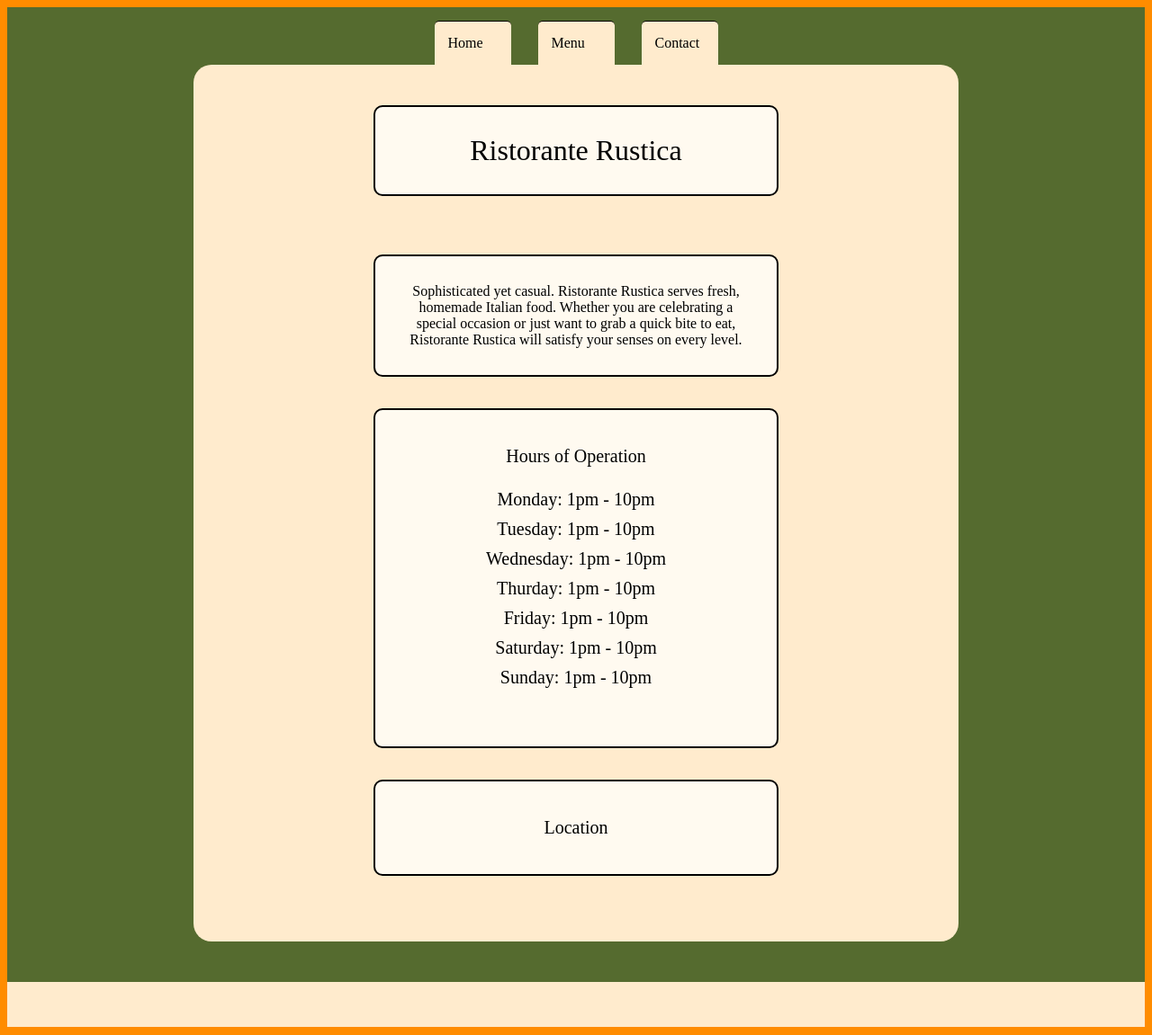
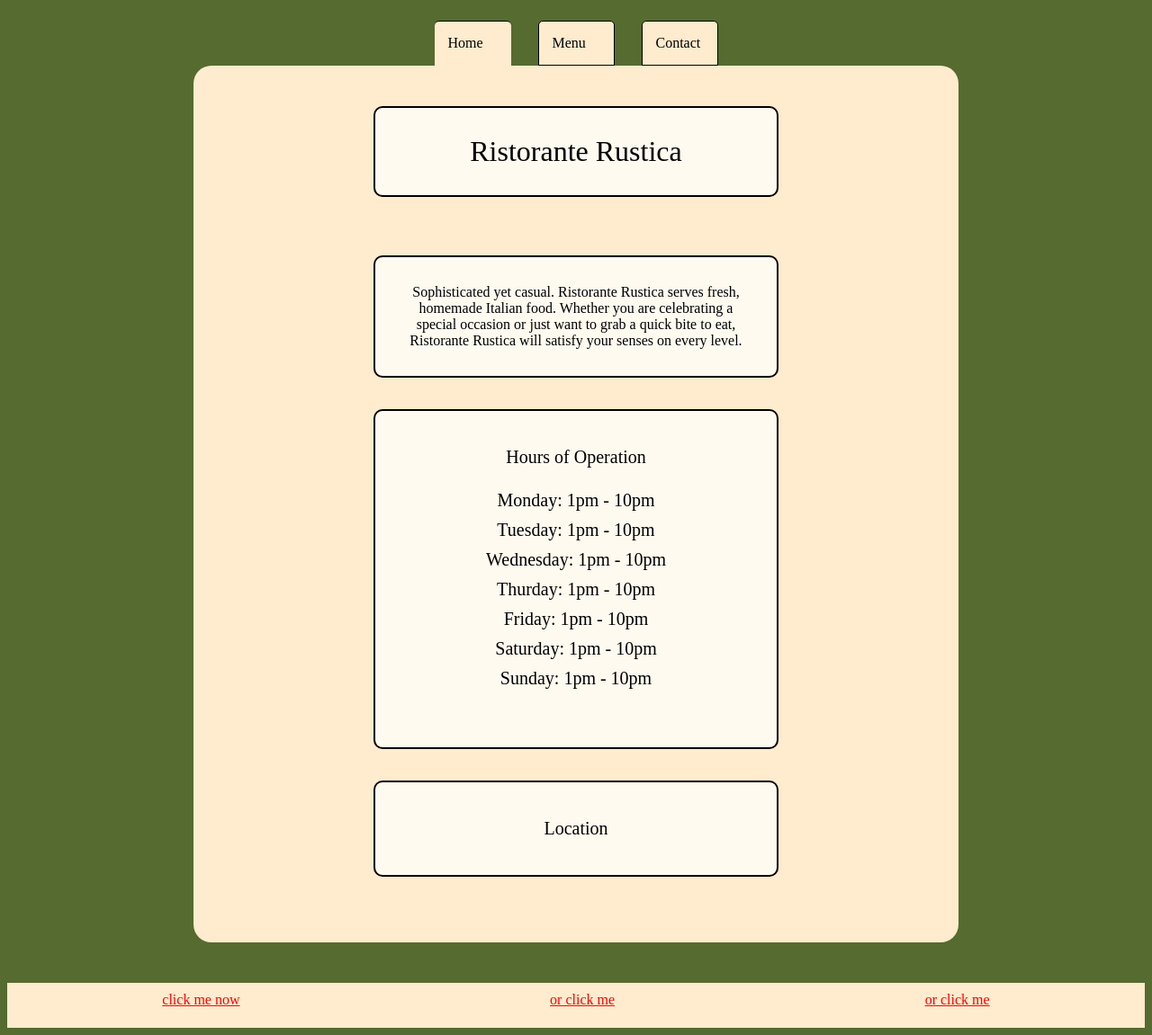
Before and after one commit to treymorris/restaraunt, a website built with webpack: page dist/index.html in a window 1280 px wide. Shown: the whole page at 90% size. Built offline with nearby package versions, Linux system fonts and the light colour scheme.

Commit message:
finished laying out home page

```diff
--- a/src/homepage.js
+++ b/src/homepage.js
@@ -5,17 +5,17 @@ tabsContainer.classList.add('tabs-container');
 content.appendChild(tabsContainer);
 
 const tab1 = document.createElement('div');
-tab1.classList.add('tabs');
+tab1.classList.add('tab1');
 tabsContainer.appendChild(tab1);
 tab1.textContent = 'Home';
 
 const tab2 = document.createElement('div');
-tab2.classList.add('tabs');
+tab2.classList.add('tab2');
 tabsContainer.appendChild(tab2);
 tab2.textContent = 'Menu'
 
 const tab3 = document.createElement('div');
-tab3.classList.add('tabs');
+tab3.classList.add('tab3');
 tabsContainer.appendChild(tab3);
 tab3.textContent = 'Contact'
 
@@ -89,3 +89,21 @@ li7.textContent = 'Sunday: 1pm - 10pm';
 const footer = document.createElement('div');
 footer.classList.add('footer');
 content.appendChild(footer);
+
+const footerLink1 = document.createElement('a');
+footerLink1.setAttribute('href', "yourlink.here");
+footerLink1.classList.add('footer-link1');
+footer.appendChild(footerLink1);
+footerLink1.innerText = "click me now"
+
+const footerLink2 = document.createElement('a');
+footerLink2.setAttribute('href', "yourlink.here");
+footerLink2.classList.add('footer-link2');
+footer.appendChild(footerLink2);
+footerLink2.innerText = 'or click me';
+
+const footerLink3 = document.createElement('a');
+footerLink3.setAttribute('href', "yourlink.here");
+footerLink3.classList.add('footer-link3');
+footer.appendChild(footerLink3);
+footerLink3.innerText = 'or click me';
--- a/src/style.css
+++ b/src/style.css
@@ -3,7 +3,7 @@
 }
 
 body {
-    background-color: darkorange;
+    background-color: darkolivegreen;
 }
 
 ul {
@@ -13,7 +13,11 @@ ul {
 li {
     list-style: none;
     padding: 5px;
+}
 
+a {
+    color: red;
+    padding-top: 10px;
 }
 
 #content {
@@ -26,11 +30,35 @@ li {
     justify-content: center;
 }
 
-.tabs {
+.tab1 {
     background-color: blanchedalmond;
     padding: 15px;
     width: 85px;
     border-top: solid 1px black;
+    margin-top: 15px;
+    margin-left: 15px;
+    margin-right: 15px;
+    border-top-left-radius: 5px;
+    border-top-right-radius: 5px;
+}
+
+.tab2 {
+    background-color: blanchedalmond;
+    padding: 15px;
+    width: 85px;
+    border: solid 1px black;
+    margin-top: 15px;
+    margin-left: 15px;
+    margin-right: 15px;
+    border-top-left-radius: 5px;
+    border-top-right-radius: 5px;
+}
+
+.tab3 {
+    background-color: blanchedalmond;
+    padding: 15px;
+    width: 85px;
+    border: solid 1px black;
     margin-top: 15px;
     margin-left: 15px;
     margin-right: 15px;
@@ -97,6 +125,9 @@ li {
 }
 
 .footer {
+    display: flex;
+    justify-content: space-around;
+    align-content: center;
     height: 50px;
     background-color: blanchedalmond;
     margin-top: 45px;
```
Also changed, not shown: dist/bundle.js, dist/index.html.
